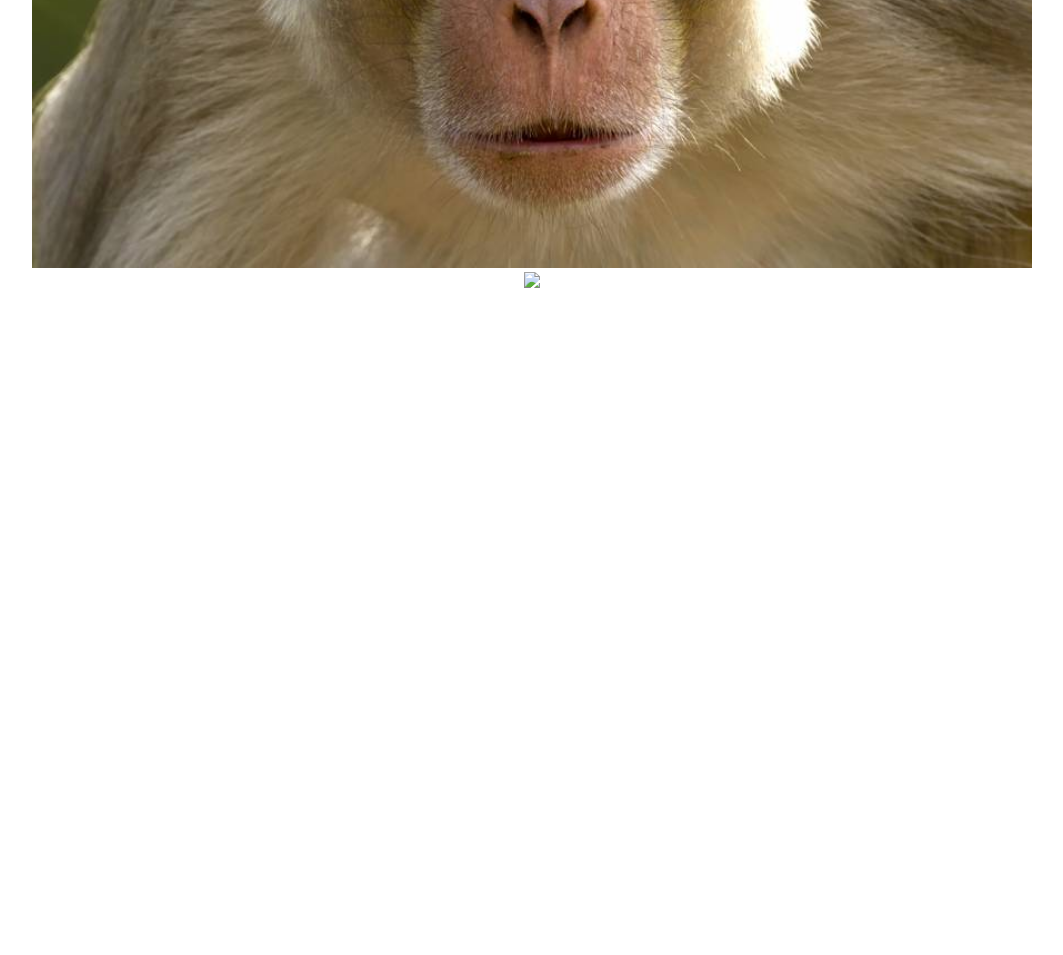
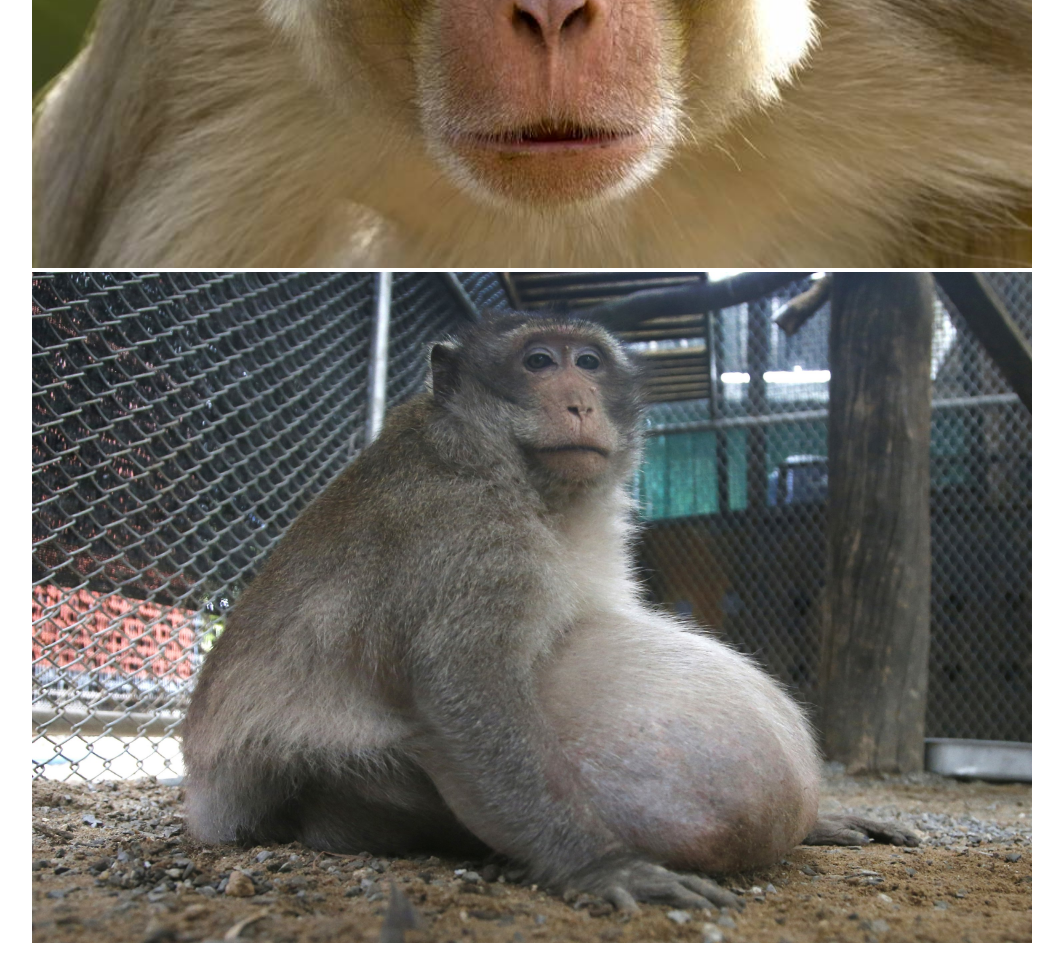
Before and after one commit to slo-1c-09-2021/s1, a plain HTML site: page index.html in a window 1280 px wide. Shown: the part 834-1789 px from the top of the page, without its empty margins (108-1171 px from the left). Before the commit the page ends 1134 px from the top, so only its background shows below. Drawn offline with Linux system fonts and the light colour scheme.

Commit message:
Update index.html

```diff
--- a/index.html
+++ b/index.html
@@ -17,7 +17,7 @@
 
 <h2><b><p>More monkeys!!!!!!!</h2></b></p>
 <img src="monks.jpg" width=1000> <br />
-<img src="monki.jpg" width=1000> <br />
+<img src="monki.jpeg" width=1000> <br />
 <a href="https://www.nytimes.com/2017/09/11/us/selfie-monkey-lawsuit-settlement.html" target="_blank" title="more monke?????">
 </body>
 </html>
```
